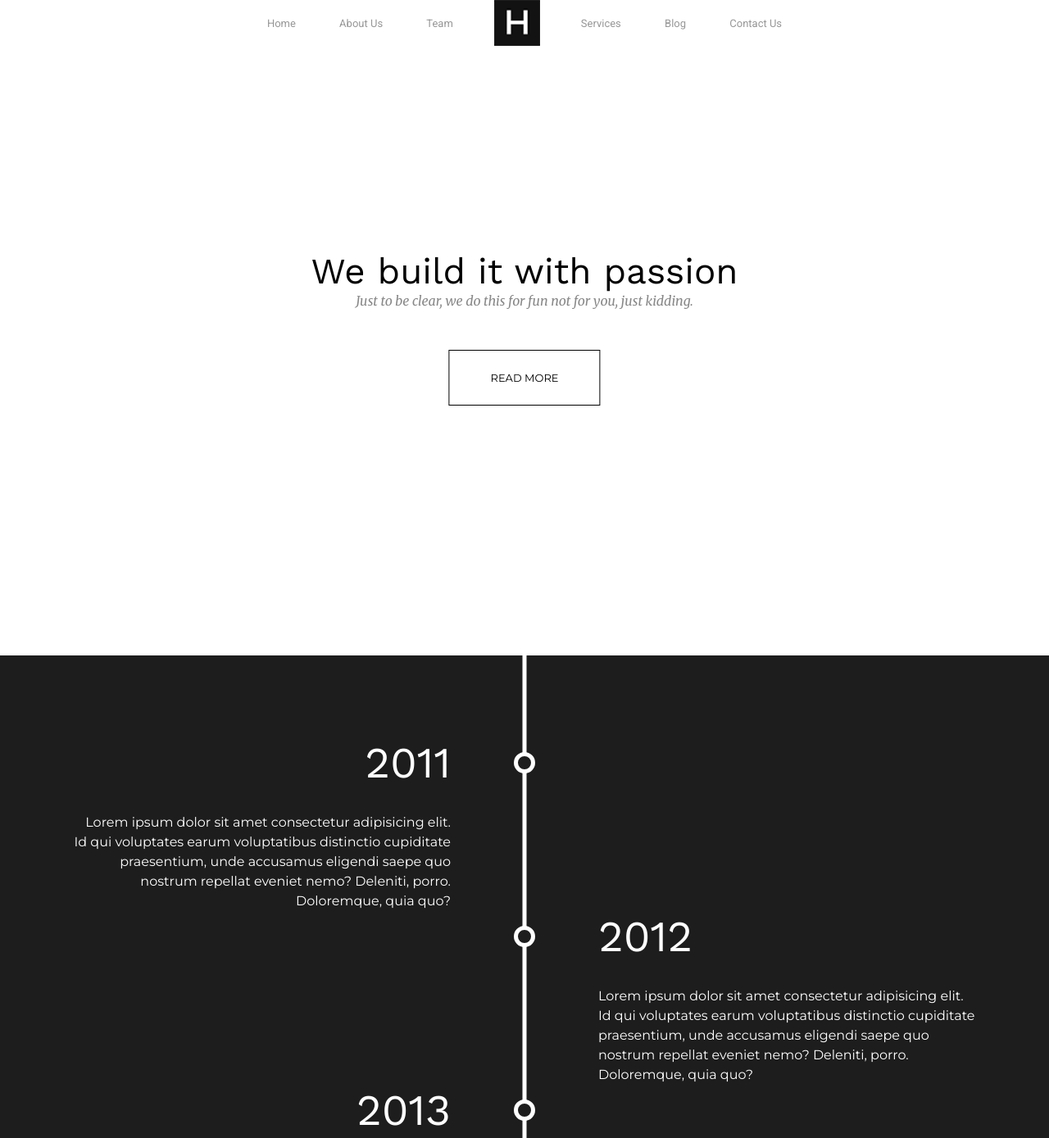
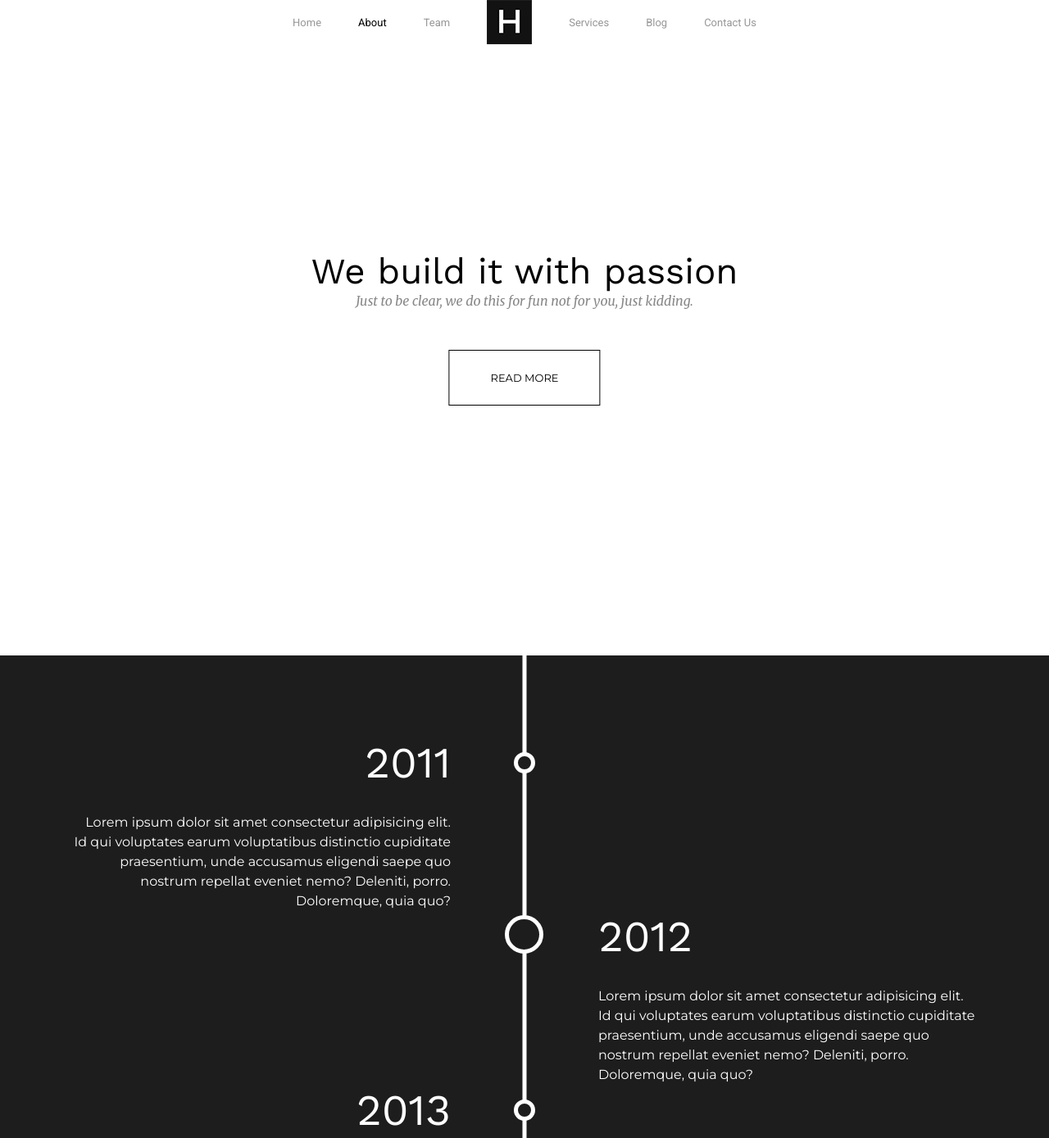
Before and after one commit to serhii-mokhonko/black-and-white, a website built with webpack: page src/index.html in a window 1280 px wide. Shown: the top 1389 px of the page at 82% size. Built offline with nearby package versions, Linux system fonts and the light colour scheme.

Commit message:
added modificator for menu and circle

```diff
--- a/src/index.html
+++ b/src/index.html
@@ -14,24 +14,18 @@
 
 <body>
     <div class="nav">
-        <nav class='nav__before'>
-            <ul>
-                <li><a href="#">Home</a></li>
-                <li><a href="#">About Us</a></li>
-                <li><a href="#">Team</a></li>
-            </ul>
-        </nav>
-        <div class="logo">
-            <img src="./img/logo.png" alt="Logo" class="logo__img">
-        </div>
-        <nav class='nav__after'>
-            <ul>
-                <li><a href="#">Services</a></li>
-                <li><a href="#">Blog</a></li>
-                <li><a href="#">Contact Us</a></li>
-            </ul>
+        <ul class='main-nav'>
+            <li class='main-nav__item'><a href="#">Home</a></li>
+            <li class='main-nav__item main-nav__item--active'><a href="#">About</a></li>
+            <li class='main-nav__item'><a href="#">Team</a></li>
+            <li class='main-nav__item main-nav__item--logo'><img src="./img/logo.png" alt="Logo"></li>
+            <li class='main-nav__item'><a href="#">Services</a></li>
+            <li class='main-nav__item'><a href="#">Blog</a></li>
+            <li class='main-nav__item'><a href="#">Contact Us</a></li>
+        </ul>
         </nav>
     </div>
+    <!-- /nav -->
     <header class='header'>
         <div class="header__content">
             <h1 class='header__maintitle'>We build it with passion</h1>
@@ -39,11 +33,12 @@
             <button class="btn">read more</button>
         </div>
     </header>
+    <!-- /header -->
     <div class="timeline">
         <div class="timeline__vertical-line"></div>
         <div class="timeline__content">
             <div class="content__wraper">
-                <figure class="timeline__content__circle"></figure>
+                <figure class="circle"></figure>
                 <h2>2011</h2>
                 <p>Lorem ipsum dolor sit amet consectetur adipisicing elit. Id qui voluptates earum voluptatibus
                     distinctio cupiditate praesentium, unde accusamus eligendi saepe quo nostrum repellat eveniet nemo?
@@ -52,7 +47,7 @@
         </div>
         <div class="timeline__content">
             <div class="content__wraper">
-                <figure class="timeline__content__circle"></figure>
+                <figure class="circle circle--big"></figure>
                 <h2>2012</h2>
                 <p>Lorem ipsum dolor sit amet consectetur adipisicing elit. Id qui voluptates earum voluptatibus
                     distinctio cupiditate praesentium, unde accusamus eligendi saepe quo nostrum repellat eveniet nemo?
@@ -61,14 +56,34 @@
         </div>
         <div class="timeline__content">
             <div class="content__wraper">
-                <figure class="timeline__content__circle"></figure>
+                <figure class="circle"></figure>
                 <h2>2013</h2>
                 <p>Lorem ipsum dolor sit amet consectetur adipisicing elit. Id qui voluptates earum voluptatibus
                     distinctio cupiditate praesentium, unde accusamus eligendi saepe quo nostrum repellat eveniet nemo?
                     Deleniti, porro. Doloremque, quia quo?</p>
             </div>
         </div>
+        <div class="timeline__content">
+            <div class="content__wraper">
+                <figure class="circle"></figure>
+                <h2>2015</h2>
+                <p>Lorem ipsum dolor sit amet consectetur adipisicing elit. Id qui voluptates earum voluptatibus
+                    distinctio cupiditate praesentium, unde accusamus eligendi saepe quo nostrum repellat eveniet nemo?
+                    Deleniti, porro. Doloremque, quia quo?</p>
+            </div>
+        </div>
+        <div class="timeline__content">
+            <div class="content__wraper">
+                <figure class="circle circle--big"></figure>
+                <h2>2015</h2>
+                <p>Lorem ipsum dolor sit amet consectetur adipisicing elit. Id qui voluptates earum voluptatibus
+                    distinctio cupiditate praesentium, unde accusamus eligendi saepe quo nostrum repellat eveniet nemo?
+                    Deleniti, porro. Doloremque, quia quo?</p>
+            </div>
+        </div>
+        <img src="./img/city.png" alt="city" class='timeline__city'>
     </div>
+    <!-- /timeline -->
 
 </body>
 
--- a/src/less/nav.less
+++ b/src/less/nav.less
@@ -1,48 +1,48 @@
 .nav {
-    .container();
-    position       : fixed;
-    left           : 50%;
-    transform      : translate(-50%, 0);
-    z-index        : 99;
+    width     : 100%;
+    position  : fixed;
+    left      : 50%;
+    transform : translate(-50%, 0);
+    z-index   : 99;
+    background: #fff;
+}
+
+.main-nav {
+    padding        : 0;
+    font-family    : @roboto;
+    font-size      : 13px;
     display        : flex;
     justify-content: center;
     align-items    : center;
-}
 
-.logo {
-    width : 56px;
-    height: 56px;
-    margin: 0 25px;
-}
 
-.logo__img {
-    width : 100%;
-    height: 100%;
-}
+    &__item {
+        list-style-type: none;
+        margin-right   : 45px;
+        padding-bottom : -1px;
 
-.nav__before,
-.nav__after {
-    font-family: @roboto;
-    font-size  : 13px;
+        &--logo {
+            margin-bottom: -3px;
+        }
 
-    ul {
-        padding: 0;
+        a {
+            text-decoration: none;
+            color          : #979797;
+            cursor         : pointer;
 
-        li {
-            list-style-type: none;
-            display: inline;
-            margin : 0 25px;
+            &:hover {
+                color: #000;
+            }
+        }
 
-            a {
-                text-decoration: none;
-                color : #979797;
-                cursor: pointer;
-
-                &:hover {
-                    color: #000;
-                }
-            }
+        &:last-child {
+            margin-right: 0;
         }
     }
 
+    &__item--active {
+        a {
+            color: #000;
+        }
+    }
 }
--- a/src/less/timeline.less
+++ b/src/less/timeline.less
@@ -44,23 +44,42 @@
         line-height: 1.5;
     }
 
-    &__circle {
-        width        : 26px;
-        height       : 26px;
-        border       : 5px solid #fff;
-        border-radius: 50%;
-        background   : #1d1d1d;
-        position     : absolute;
-        top          : 18px;
-        right        : -13px;
-    }
 
     &:nth-child(odd) {
         justify-content: flex-end;
         text-align     : left;
 
-        .timeline__content__circle {
+        & .circle {
             left: -13px;
+
+            &--big{
+                left: -24px;
+            }
         }
     }
 }
+
+.circle {
+    width        : 26px;
+    height       : 26px;
+    border       : 5px solid #fff;
+    border-radius: 50%;
+    background   : #1d1d1d;
+    position     : absolute;
+    top          : 18px;
+    right        : -13px;
+
+    &--big {
+        width : 47px;
+        height: 47px;
+
+        right: -24px;
+        top  : 5px;
+    }
+}
+
+.timeline__city {
+    width     : 100%;
+    height    : auto;
+    margin-top: 100px;
+}
```
Also changed, not shown: src/img/city.png (added), 1 other file.
